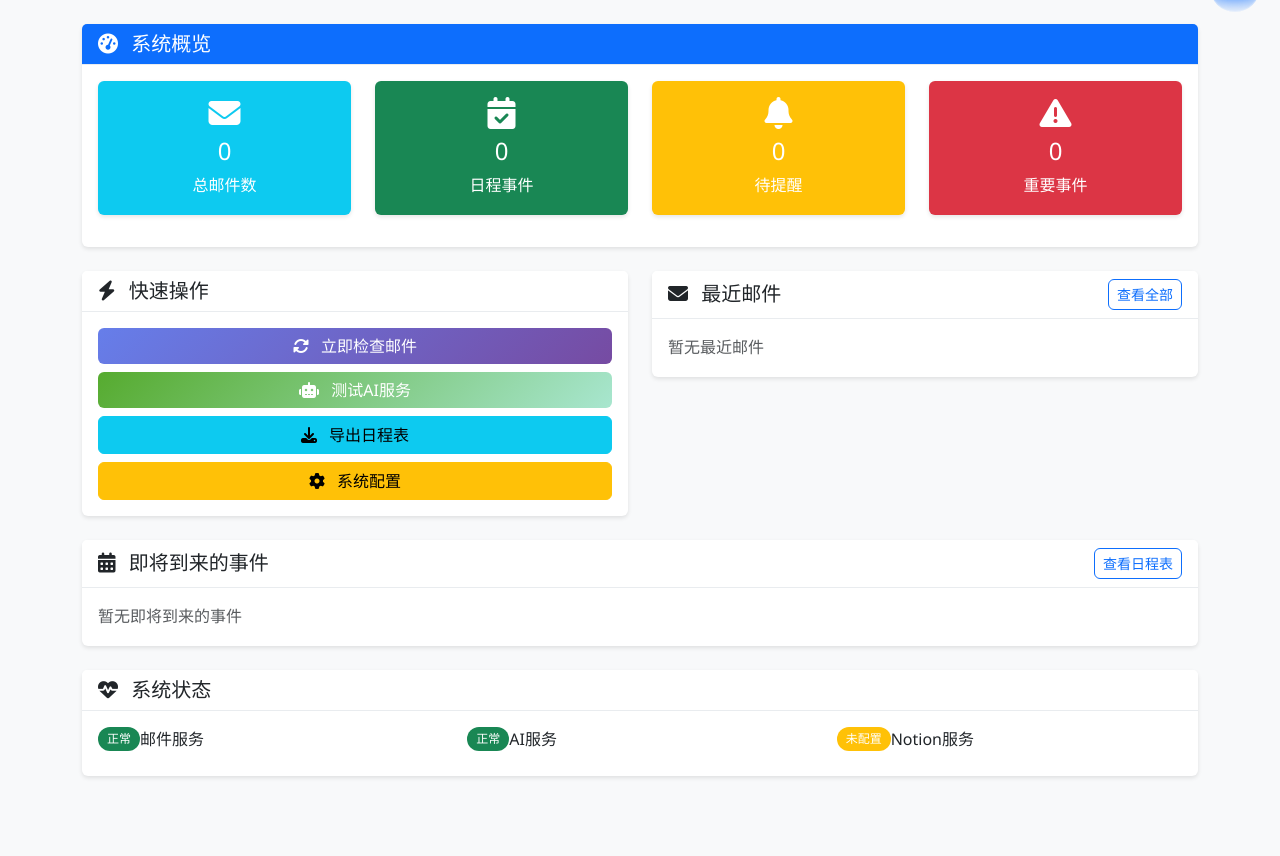
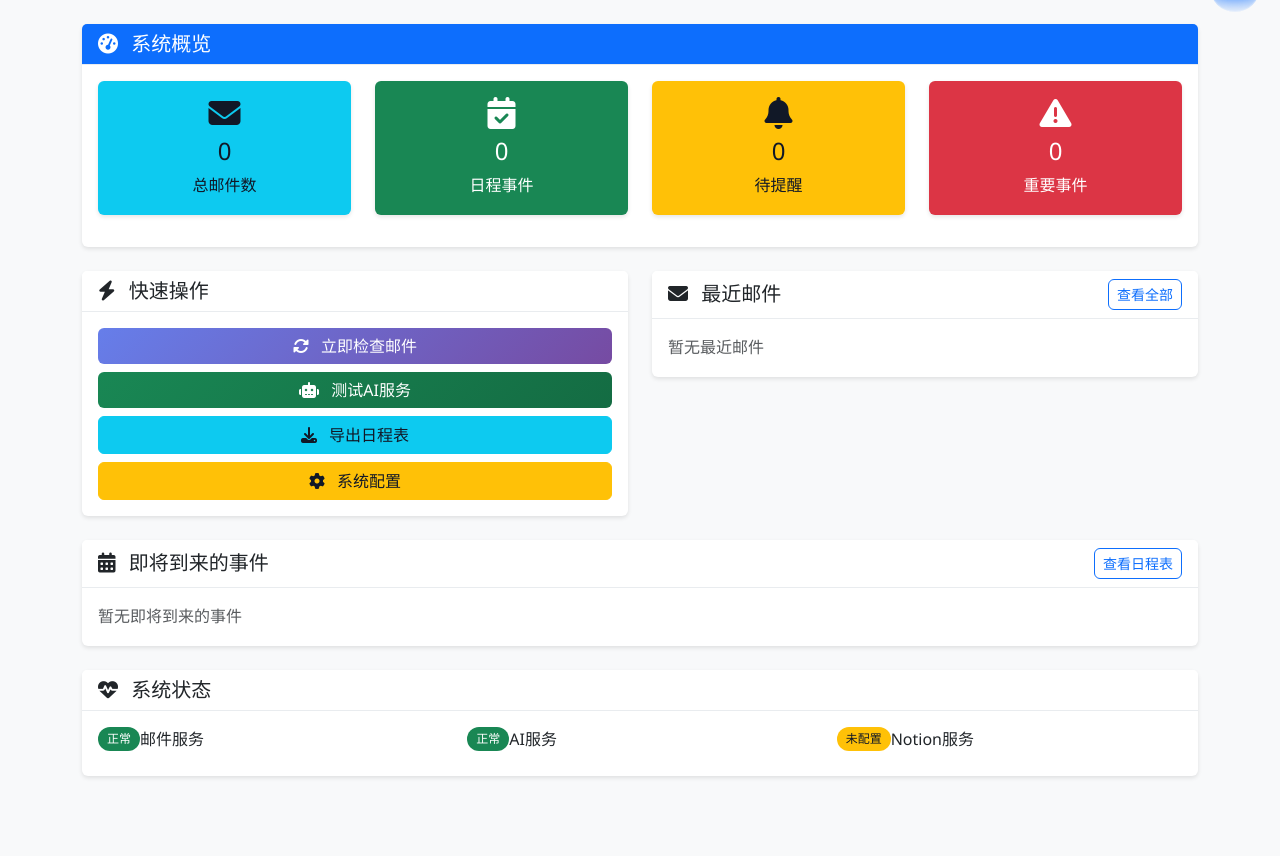
Before and after one commit to Harrydi2006/mail-analyzer, a Flask app: page / in a window 1280 px wide. Shown: the part 58-914 px from the top of the page. Run offline with Flask 3, Linux system fonts and the light colour scheme; the visitor is signed in with stand-in values (Sample User, id 1); data that the repository does not hold is empty; parts of the project's set-up code (start-up, migrations or seed data) failed here and were passed over; some libraries are stand-ins or nearby versions.

Commit message:
improve text contrast for colored UI

```diff
--- a/static/css/style.css
+++ b/static/css/style.css
@@ -87,6 +87,7 @@ main {
 .btn-primary {
     background: linear-gradient(135deg, #667eea 0%, #764ba2 100%);
     border: none;
+    color: #ffffff !important;
 }
 
 .btn-primary:hover {
@@ -94,21 +95,31 @@ main {
 }
 
 .btn-success {
-    background: linear-gradient(135deg, #56ab2f 0%, #a8e6cf 100%);
+    /* 旧配色右侧过亮，白字对比度太低；改为全程深色绿渐变 */
+    background: linear-gradient(135deg, #198754 0%, #146c43 100%);
     border: none;
+    color: #ffffff !important;
 }
 
 .btn-success:hover {
-    background: linear-gradient(135deg, #4e9a2a 0%, #96d4b8 100%);
+    background: linear-gradient(135deg, #157347 0%, #115c39 100%);
 }
 
 .btn-danger {
     background: linear-gradient(135deg, #ff416c 0%, #ff4b2b 100%);
     border: none;
+    color: #ffffff !important;
 }
 
 .btn-danger:hover {
     background: linear-gradient(135deg, #e63946 0%, #e63946 100%);
+}
+
+/* 让浅色背景的按钮始终使用深色文字（提高可读性） */
+.btn-info,
+.btn-warning,
+.btn-light {
+    color: #111827 !important;
 }
 
 /* 徽章样式 */
@@ -116,6 +127,13 @@ main {
     font-weight: 500;
     padding: 0.5em 0.75em;
     border-radius: 12px;
+}
+
+/* 默认 badge 往往是白字；对于浅色背景（info/warning/light）会不清晰 */
+.badge.bg-info,
+.badge.bg-warning,
+.badge.bg-light {
+    color: #111827 !important;
 }
 
 /* 深色模式下提高徽章对比度 */
@@ -149,6 +167,27 @@ main {
 .alert-info {
     background: linear-gradient(135deg, #d1ecf1 0%, #bee5eb 100%);
     color: #0c5460;
+}
+
+/* 一些模板会写 bg-warning/bg-info + text-white，导致文字对比度不足；这里强制纠正 */
+.bg-warning.text-white,
+.bg-info.text-white,
+.bg-light.text-white {
+    color: #111827 !important;
+}
+
+/* 卡片整块使用浅色背景时，统一提升文字/链接可读性 */
+.card.bg-warning,
+.card.bg-info,
+.card.bg-light {
+    color: #111827 !important;
+}
+.card.bg-warning a,
+.card.bg-info a,
+.card.bg-light a {
+    color: inherit;
+    text-decoration: underline;
+    text-underline-offset: 2px;
 }
 
 /* 表单样式 */
--- a/templates/base.html
+++ b/templates/base.html
@@ -10,7 +10,7 @@
     <!-- Font Awesome (local) -->
     <link href="{{ url_for('static', filename='vendor/fontawesome/css/all.min.css') }}" rel="stylesheet">
     <!-- 自定义CSS（附带版本号以避免缓存） -->
-    <link href="{{ url_for('static', filename='css/style.css') }}?v=20251214b" rel="stylesheet">
+    <link href="{{ url_for('static', filename='css/style.css') }}?v=20251215a" rel="stylesheet">
 
     {% block extra_css %}{% endblock %}
 </head>
```
